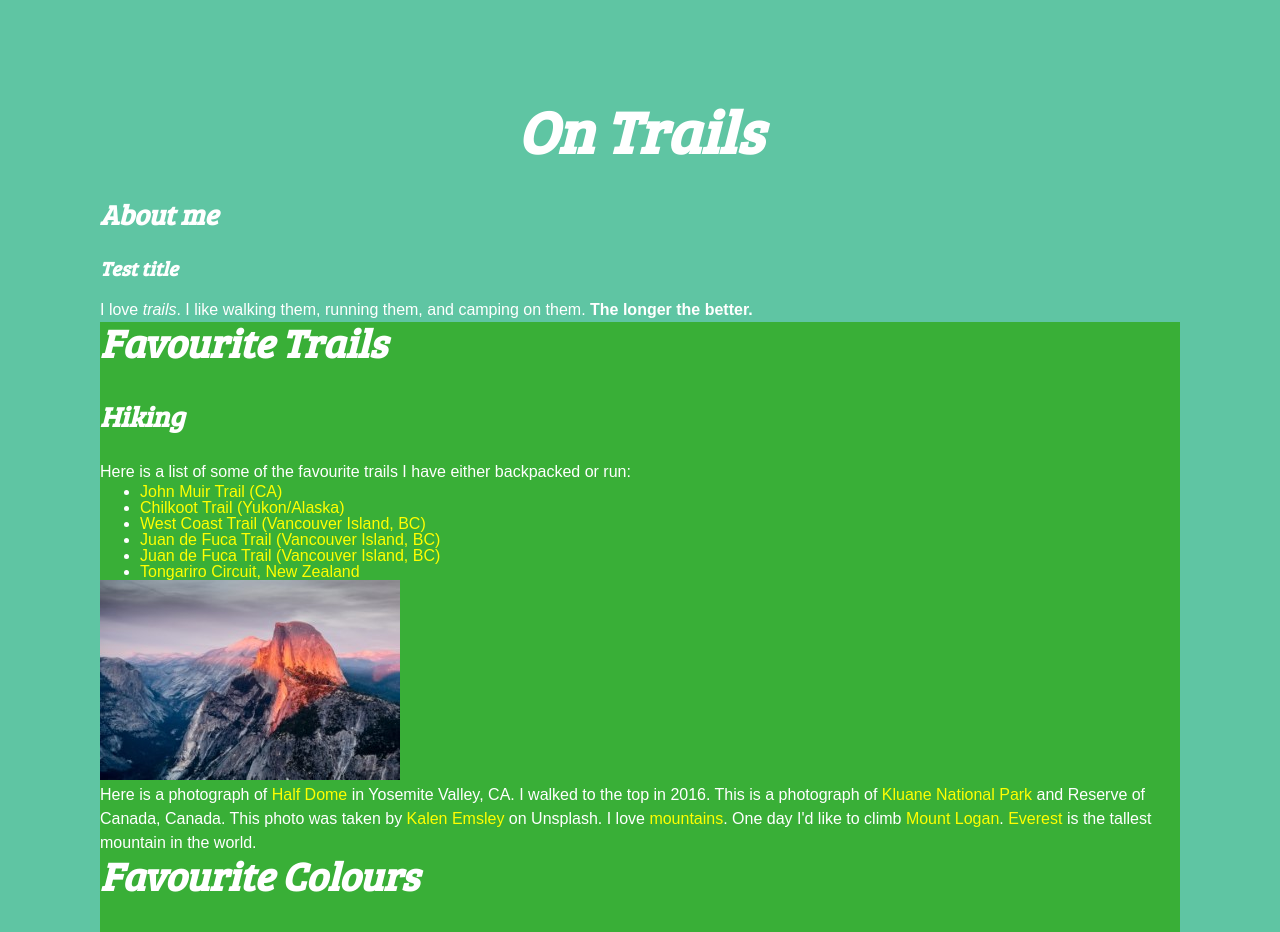
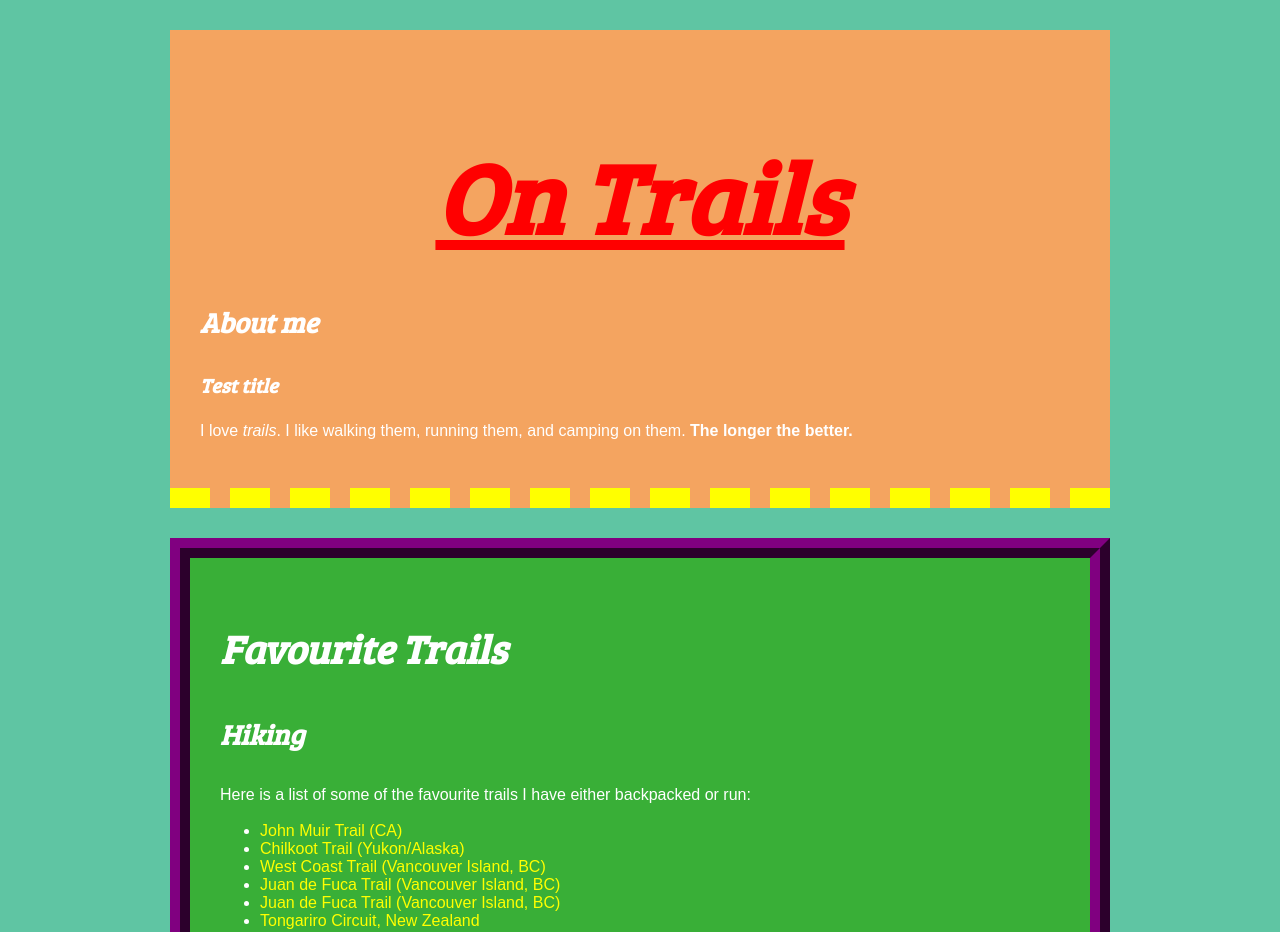
Before and after one commit to rossnoble/fntc-terrace-2019, a plain HTML site: page index.html in a window 1280 px wide. Shown: the top 932 px of the page. Drawn offline with Linux system fonts and the light colour scheme.

Commit message:
Add changes from day 8

```diff
--- a/index.html
+++ b/index.html
@@ -7,9 +7,9 @@
     <link href="https://fonts.googleapis.com/css?family=Bree+Serif" rel="stylesheet">
   </head>
   <body>
-    <!-- This is the header -->
+    <div class="container">
       <header id="top">
-      <h1>On Trails</h1>
+        <h1 class="title title-red">On Trails</h1>
         <h2>About me</h2>
         <h3>Test title</h3>
         <p>I love <em>trails</em>. I like walking them, running them, and camping on them. <strong>The longer the better</a>.</strong>
@@ -44,9 +44,9 @@
 
       <section>
         <div>
-        <a href="images/half-dome-large.jpg">
-          <img src="images/half-dome-small.jpg" alt="Half Dome, Yosemite Valley" width="300" height="200" />
-        </a>
+          <img src="images/half-dome-small.jpg" alt="Half Dome, Yosemite Valley" />
+
+          <img src="images/mountains-large.jpg" alt="Mountains" />
         </div>
         <p>Here is a photograph of <a href="images/half-dome.jpg">Half Dome</a> in Yosemite Valley, CA. I walked to the top in 2016. This is a photograph of <a href="https://en.wikipedia.org/wiki/Kluane_National_Park_and_Reserve">Kluane National Park</a> and Reserve of Canada, Canada. This photo was taken by <a href="https://unsplash.com/@kalenemsley">Kalen Emsley</a> on Unsplash. I love <a href="https://en.wikipedia.org/wiki/Mountain" target="_blank">mountains</a>. One day I'd like to climb <a href="https://en.wikipedia.org/wiki/Mount_Logan" target="_blank">Mount Logan</a>. <a href="https://en.wikipedia.org/wiki/Mount_Everest" target="_blank">Everest</a> is the tallest mountain in the world.</p>
       </section>
@@ -74,5 +74,6 @@
         <p>Website built by Ross Noble in Terrace, BC.</p>
         <p>Hello I'm a small footer p</p>
       </footer>
+    </div><!-- end of the "container" div -->
   </body>
 </html>
--- a/style.css
+++ b/style.css
@@ -1,15 +1,13 @@
-/* Main website styles */
+/*
+CSS Reset to remove Chrome's default styles!
+KEEP YOURS THE SAME AS MINE!
+*/\
 
-/*
-CSS Reset to remove Chrome's
-default styles!
-
-KEEP YOURS THE SAME AS MINE!
-*/
 * {
   font-size: 100%;
   line-height: 1;
   margin: 0;
+  box-sizing: border-box;
 }
 
 body {
@@ -17,11 +15,18 @@ body {
   color: #2368bb;
   font-family: Arial, sans;
   font-size: 16px;
-  margin: 100px;
+  /* margin: 100px; */
 }
 
 /* DIVIDER ELEMENTS */
+header, section, footer {
+  padding: 30px;
+  margin: 30px;
+}
+
 header {
+  background-color: SandyBrown;
+  border-bottom: 20px dashed yellow;
   color: white;
 }
 
@@ -33,6 +38,7 @@ header h1 {
 section {
   color: white;
   background-color: #39af37;
+  border: 20px ridge purple;
 }
 
 footer {
@@ -70,6 +76,19 @@ h3 {
 
 p {
   line-height: 1.5;
+  /* LONGHAND */
+  margin-top: 15px;
+  margin-bottom: 15px;
+  margin-left: 0;
+  margin-right: 0;
+
+  /* SHORTHAND - SAME AS ABOVE */
+  margin: 15px 0;
+}
+
+/* Lists */
+ol, ul {
+  margin: 15px 0;
 }
 
 a {
@@ -80,3 +99,28 @@ a {
 a:hover {
   text-decoration: underline;
 }
+
+img {
+  height: 200px;
+}
+
+/* CUSTOM CLASSES */
+.title {
+  font-size: 100px;
+  text-decoration: underline;
+}
+
+.title-red {
+  color: red;
+}
+
+.container {
+  max-width: 1000px;
+  margin: 0 auto;
+
+  /* LONG HAND */
+  margin-top: 0;
+  margin-bottom: 0;
+  margin-left: auto;
+  margin-right: auto;
+}
```
Lines whose indentation alone changed are shown as unchanged.
